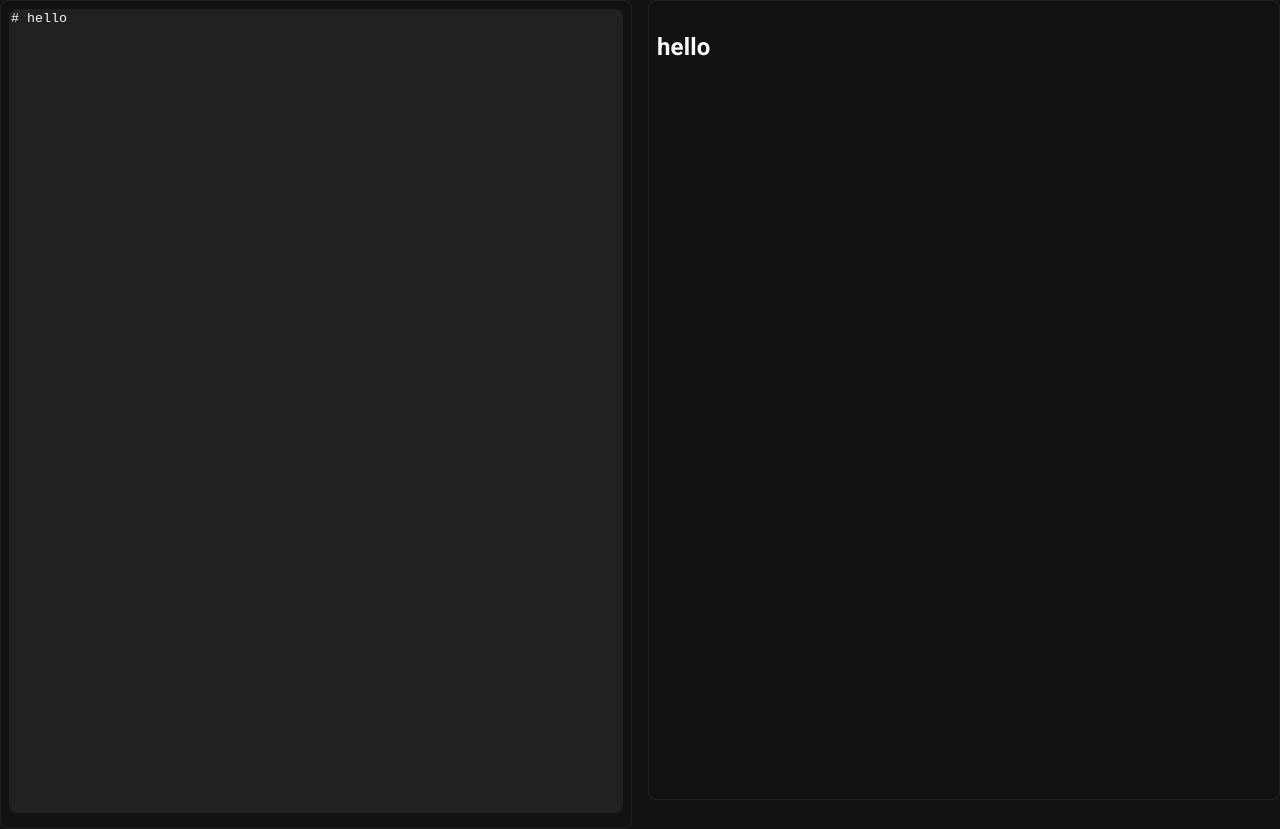
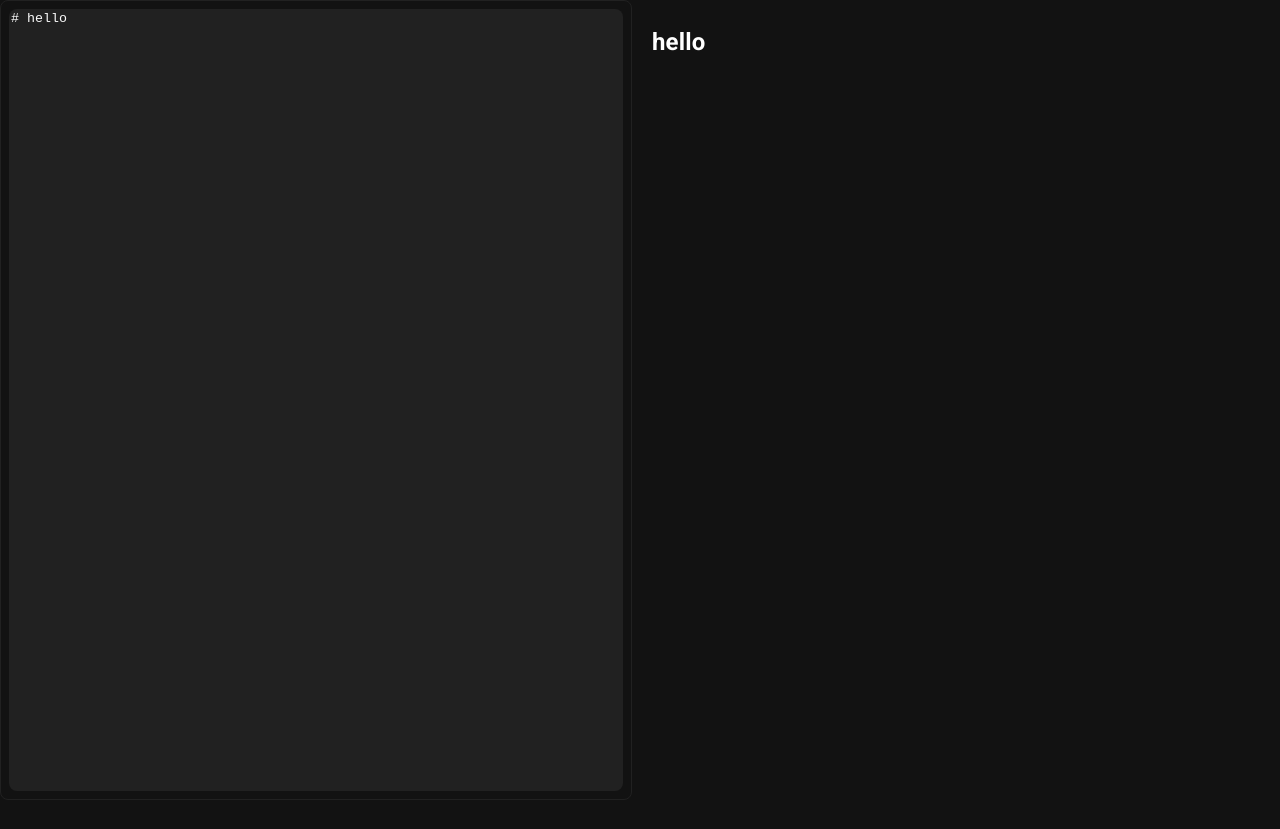
Before and after one commit to TheDAOS/MD3-TW4, a React (Vite) app: page / in a window 1280 px wide. After the commit the page ends 800 px from the top, so only its background shows below. Built offline with nearby package versions, Linux system fonts and the light colour scheme.

Commit message:
refactor: improve layout by applying consistent box styles to TextareaAutosize and ReactMarkdown components

```diff
--- a/src/App.jsx
+++ b/src/App.jsx
@@ -11,10 +11,22 @@ function App() {
     setMarkdown(e.target.value);
   };
 
+  const boxStyle = {
+    height: '100%',
+    display: 'flex',
+    flexDirection: 'column'
+  };
+
+  const innerBoxStyle = {
+    flex: 1,
+    overflow: 'auto',
+    borderRadius: '8px'
+  };
+
   return (
     <Grid container spacing={2} style={{ height: '100vh' }}>
       <Grid size={6} style={{ height: '100%' }}>
-        <Box component="section" sx={{ p: 1, border: '1px solid #212121', borderRadius: '8px' }}>
+        <Box component="section" sx={{ p: 1, border: '1px solid #212121', borderRadius: '8px', ...boxStyle }}>
           <TextareaAutosize
             value={markdown}
             onChange={handleChange}
@@ -28,17 +40,19 @@ function App() {
               color: '#fafafa',
               outline: 'none',
               borderRadius: '8px',
-              border: 'none'
+              border: 'none',
+              ...innerBoxStyle,
             }}
           />
         </Box>
       </Grid>
       <Grid size={6} style={{ height: '100%', overflow: 'auto' }}>
-        <Box component="section" sx={{ p: 1, border: '1px solid #212121', borderRadius: '8px', height: '100%' }}>
+        <Box component="section" sx={{ p: 0.5, border: '0px solid #212121', borderRadius: '8px', height: '100%', ...boxStyle }}>
           <ReactMarkdown
             style={{
               borderRadius: '8px',
-              height: '100%'
+              height: '100%',
+              ...innerBoxStyle,
             }}
           >
             {markdown}
```
